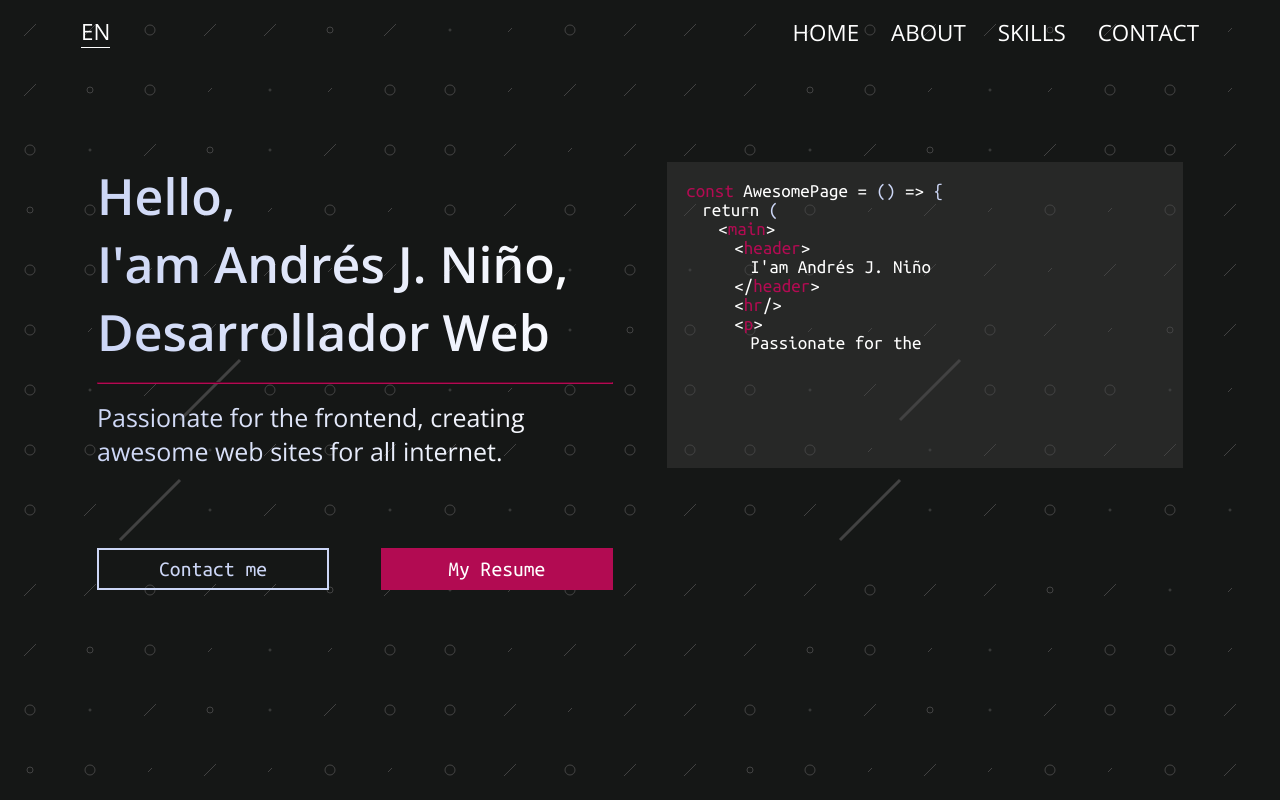
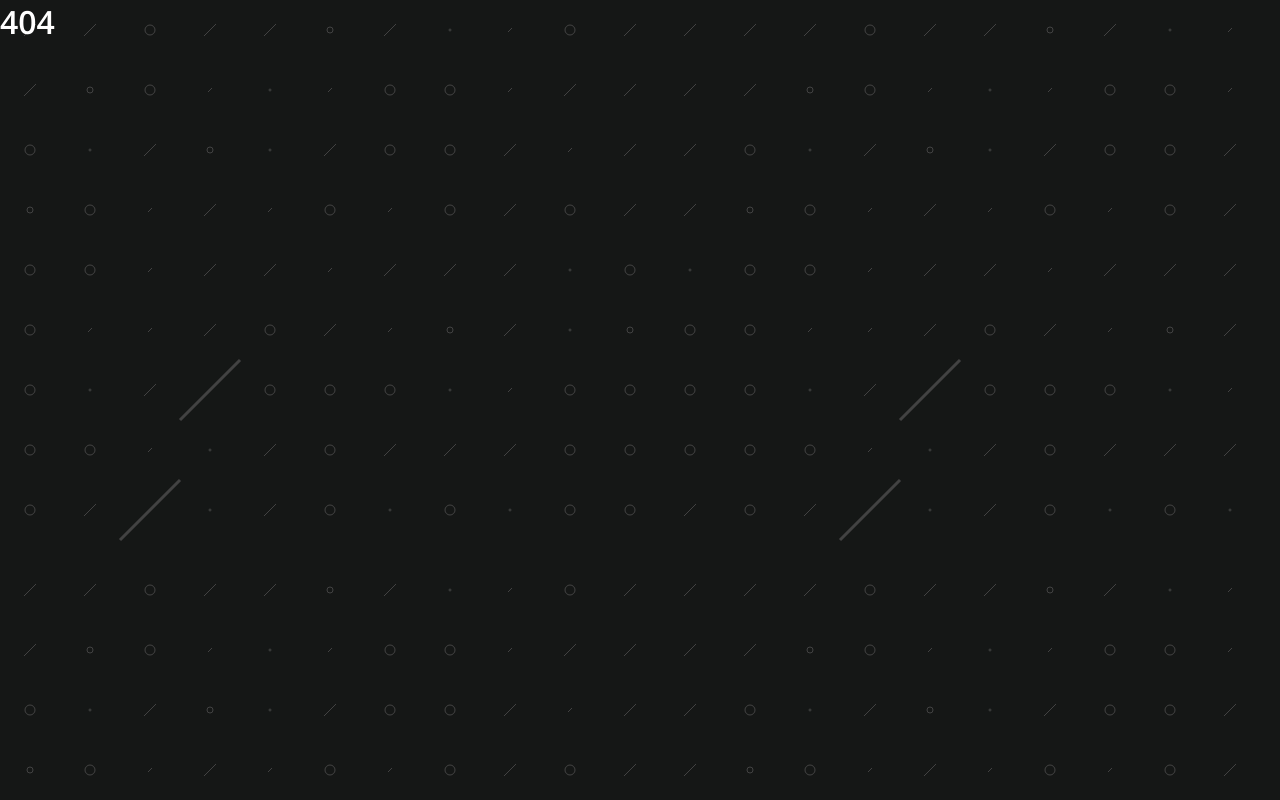
Before and after one commit to AndresJoaquinNino/my-web-site, a React (Create React App) app: page /en in a window 1280 px wide. Shown: the top 800 px of the page. Built offline with nearby package versions, Linux system fonts and the light colour scheme; the HTML template or start-up script is replaced by a standard one.

Commit message:
Using router

```diff
--- a/src/App.js
+++ b/src/App.js
@@ -1,27 +1,15 @@
 import './App.scss';
-import Navbar from './components/Navbar';
-import Hero from './components/Hero';
-import About from './components/About';
-import Skills from './components/Skills';
-import Contact from './components/Contact';
+import { BrowserRouter, Routes, Route } from "react-router-dom";
+import Home from './pages/Home';
 
 const App = () => {
     return (
-        <div className='wrapper'>
-            <div className='page'>
-                <Navbar/>
-                <Hero/>
-            </div>
-            <div className="gradient-bg">
-                <div className="page">
-                    <About/>
-                    <Skills/>
-                </div>
-            </div>
-            <div className='page'>
-                <Contact/>
-            </div>
-        </div>
+        <BrowserRouter>
+            <Routes>
+                <Route path="/" element={<Home/>}/>
+                <Route path="*" element={<h1>404</h1>}/>
+            </Routes>
+        </BrowserRouter>
     );
 }
 export default App;
--- /dev/null
+++ b/src/pages/Home.jsx
@@ -0,0 +1,26 @@
+import Navbar from '../components/Navbar';
+import Hero from '../components/Hero';
+import About from '../components/About';
+import Skills from '../components/Skills';
+import Contact from '../components/Contact';
+
+const Home = () => {
+    return (
+        <div className='wrapper'>
+            <div className='page'>
+                <Navbar/>
+                <Hero/>
+            </div>
+            <div className="gradient-bg">
+                <div className="page">
+                    <About/>
+                    <Skills/>
+                </div>
+            </div>
+            <div className='page'>
+                <Contact/>
+            </div>
+        </div>
+    );
+}
+export default Home;
```
